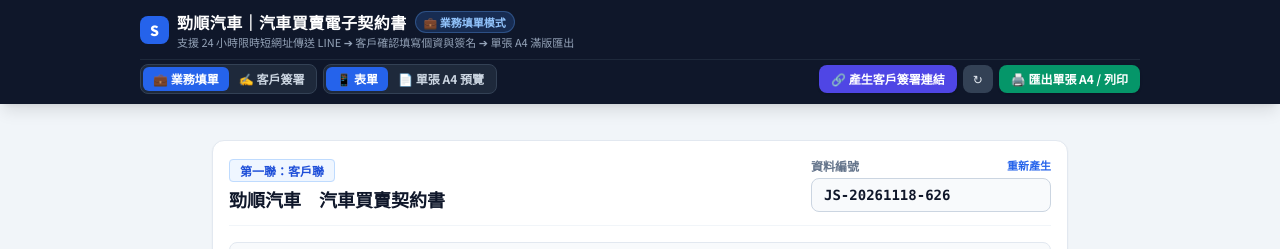
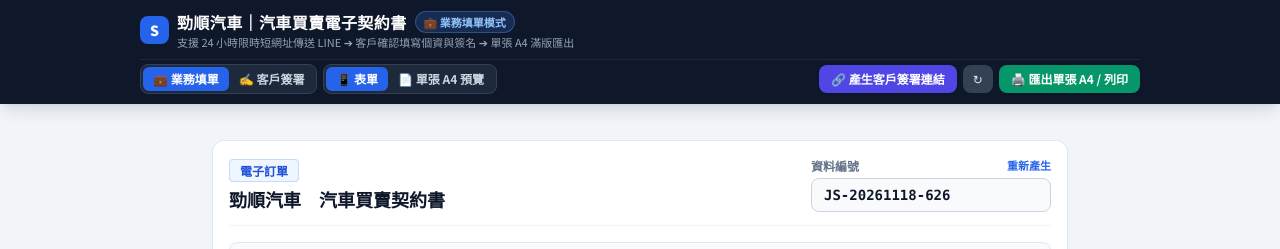
Before and after one commit to subarudms/suzuki-contract, a plain HTML site: page index.html in a window 1280 px wide. Shown: the top 249 px of the page. Drawn offline with nearby package versions, Linux system fonts and the light colour scheme.

Commit message:
Update index.html

```diff
--- a/index.html
+++ b/index.html
@@ -421,7 +421,7 @@
     <section id="secHeaderBranch" class="bg-white rounded-xl shadow-sm border border-slate-200 p-4 space-y-4">
       <div class="flex flex-col md:flex-row md:items-center justify-between gap-2 border-b border-slate-100 pb-3">
         <div>
-          <span class="text-xs font-bold text-blue-700 bg-blue-50 px-2.5 py-0.5 rounded border border-blue-200">第一聯：客戶聯</span>
+          <span class="text-xs font-bold text-blue-700 bg-blue-50 px-2.5 py-0.5 rounded border border-blue-200">電子訂單</span>
           <h2 class="text-lg font-black text-slate-900 mt-1">勁順汽車　汽車買賣契約書</h2>
         </div>
         <div class="w-full md:w-60">
```
